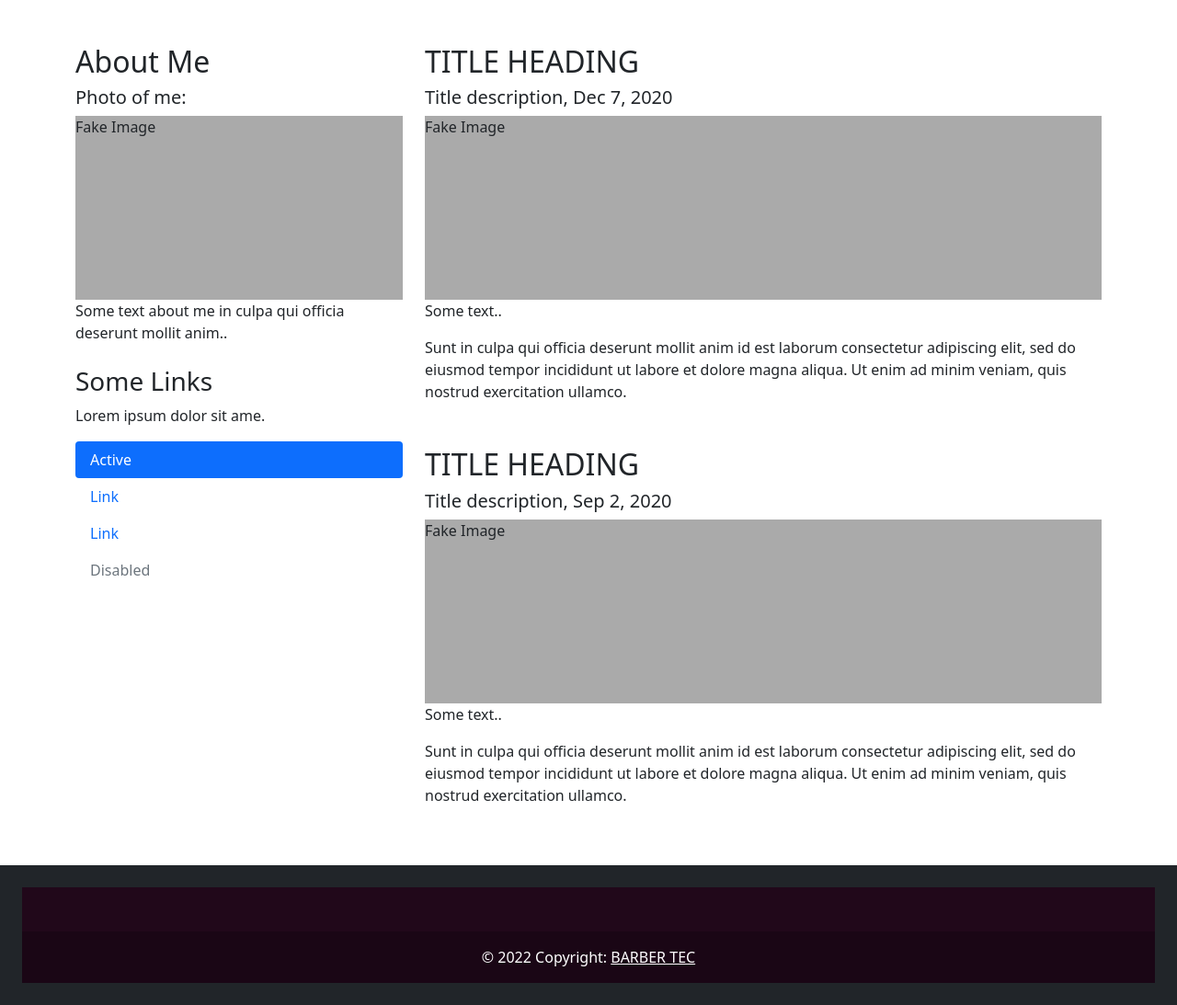
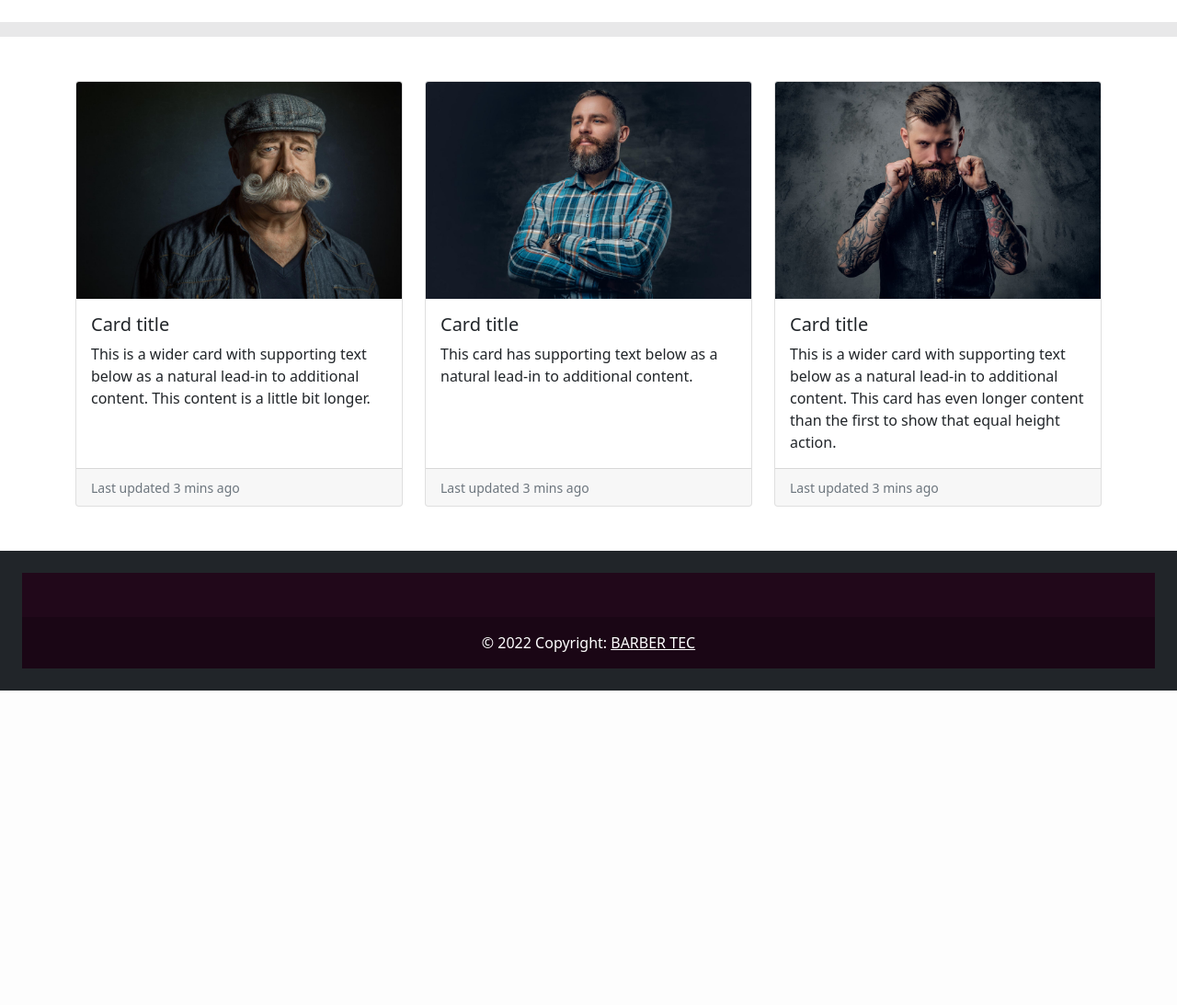
Before and after one commit to EricMoCa/FinalProyectWebDev, a PHP site: page /team.html in a window 1280 px wide. Shown: the part 187-1280 px from the top of the page at 92% size. After the commit the page ends 938 px from the top, so only its background shows below. Run offline with PHP 8.4, Linux system fonts and the light colour scheme.

Commit message:
Changes in Team Secction
Changes in Team secction, Upload team images

```diff
--- a/aboutus.html
+++ b/aboutus.html
@@ -89,7 +89,7 @@
                         <p class = "style1">Our services spectrum encompasses many techniques and procedures
                             from straight razor shaving and hairstyling to beard care and eyebrow grooming.
                             At our place, you have a chance to have your precious hair taken care of and listening to nice music.</p>
-                    </div>
+                    </div> <br>
                     <!--  <a href="team.html" class="btn btn-secondary btn-lg" role="button"> Team</a>  -->
                     <a href="team.html" > <button class="button" style="vertical-align:middle"><span> Team </span></button></a>
                 </div>
--- a/team.html
+++ b/team.html
@@ -61,50 +61,58 @@
     </nav>
     <!--NAVBAR End -->
 
+
+    <!-- ---------------------------------------------------- -->
+    <br>
+    <div class=" bg-dark p-2 text-white bg-opacity-10 " width = "100%" height="300%" >
+
+    </div>
+    <!-- ---------------------------------------------------- -->
+
+    <!-- ---------------------- TEAM CARDS -------------------------- -->
+
     <div class="container mt-5">
-        <div class="row">
-            <div class="col-sm-4">
-                <h2>About Me</h2>
-                <h5>Photo of me:</h5>
-                <div class="fakeimg">Fake Image</div>
-                <p>Some text about me in culpa qui officia deserunt mollit anim..</p>
-                <h3 class="mt-4">Some Links</h3>
-                <p>Lorem ipsum dolor sit ame.</p>
-                <ul class="nav nav-pills flex-column">
-                    <li class="nav-item">
-                        <a class="nav-link active" href="#">Active</a>
-                    </li>
-                    <li class="nav-item">
-                        <a class="nav-link" href="#">Link</a>
-                    </li>
-                    <li class="nav-item">
-                        <a class="nav-link" href="#">Link</a>
-                    </li>
-                    <li class="nav-item">
-                        <a class="nav-link disabled" href="#">Disabled</a>
-                    </li>
-                </ul>
-                <hr class="d-sm-none">
+        <div class="row row-cols-1 row-cols-md-3 g-4">
+            <div class="col">
+              <div class="card h-100">
+                <img src="Images/Barber1.jpg" class="card-img-top" alt="...">
+                <div class="card-body">
+                  <h5 class="card-title">Card title</h5>
+                  <p class="card-text">This is a wider card with supporting text below as a natural lead-in to additional content. This content is a little bit longer.</p>
+                </div>
+                <div class="card-footer">
+                  <small class="text-muted">Last updated 3 mins ago</small>
+                </div>
+              </div>
             </div>
-            <div class="col-sm-8">
-                <h2>TITLE HEADING</h2>
-                <h5>Title description, Dec 7, 2020</h5>
-                <div class="fakeimg">Fake Image</div>
-                <p>Some text..</p>
-                <p>Sunt in culpa qui officia deserunt mollit anim id est laborum consectetur adipiscing elit, sed do
-                    eiusmod tempor incididunt ut labore et dolore magna aliqua. Ut enim ad minim veniam, quis nostrud
-                    exercitation ullamco.</p>
+            <div class="col">
+              <div class="card h-100">
+                <img src="Images/Barber2.jpg" class="card-img-top" alt="...">
+                <div class="card-body">
+                  <h5 class="card-title">Card title</h5>
+                  <p class="card-text">This card has supporting text below as a natural lead-in to additional content.</p>
+                </div>
+                <div class="card-footer">
+                  <small class="text-muted">Last updated 3 mins ago</small>
+                </div>
+              </div>
+            </div>
+            <div class="col">
+              <div class="card h-100">
+                <img src="Images/Barber3.jpeg" class="card-img-top" alt="...">
+                <div class="card-body">
+                  <h5 class="card-title">Card title</h5>
+                  <p class="card-text">This is a wider card with supporting text below as a natural lead-in to additional content. This card has even longer content than the first to show that equal height action.</p>
+                </div>
+                <div class="card-footer">
+                  <small class="text-muted">Last updated 3 mins ago</small>
+                </div>
+              </div>
+            </div>
+          </div>
+    </div>
 
-                <h2 class="mt-5">TITLE HEADING</h2>
-                <h5>Title description, Sep 2, 2020</h5>
-                <div class="fakeimg">Fake Image</div>
-                <p>Some text..</p>
-                <p>Sunt in culpa qui officia deserunt mollit anim id est laborum consectetur adipiscing elit, sed do
-                    eiusmod tempor incididunt ut labore et dolore magna aliqua. Ut enim ad minim veniam, quis nostrud
-                    exercitation ullamco.</p>
-            </div>
-        </div>
-    </div>
+    <!-- ---------------------------------------------------- -->
 
     <!--Footer Start -->
     <div class="mt-5 p-4 bg-dark text-white text-center">
```
Also changed, not shown: style.css (+7 -3 lines), Images/Barber1.jpg (added), Images/Barber2.jpg (added), Images/Barber3.jpeg (added).
